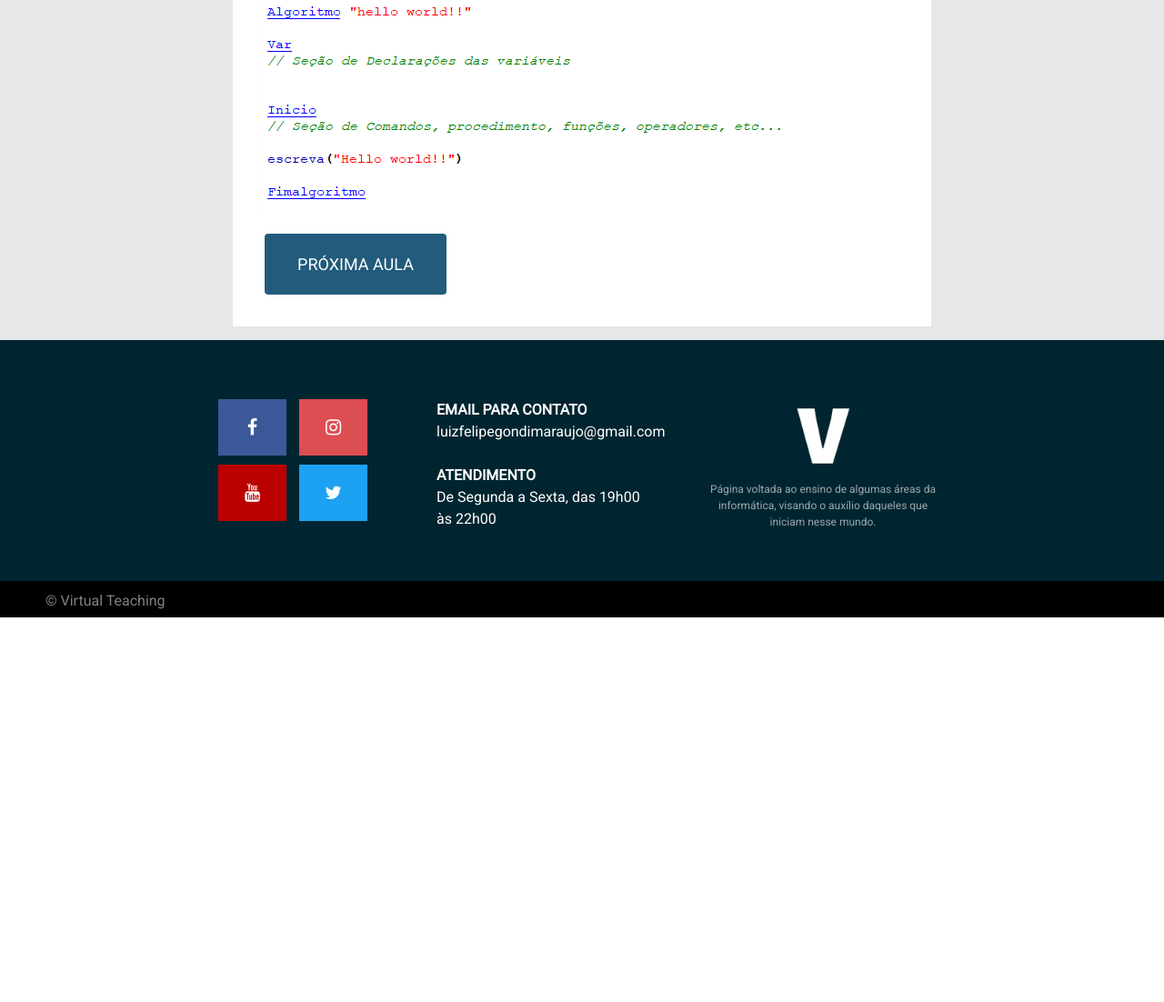
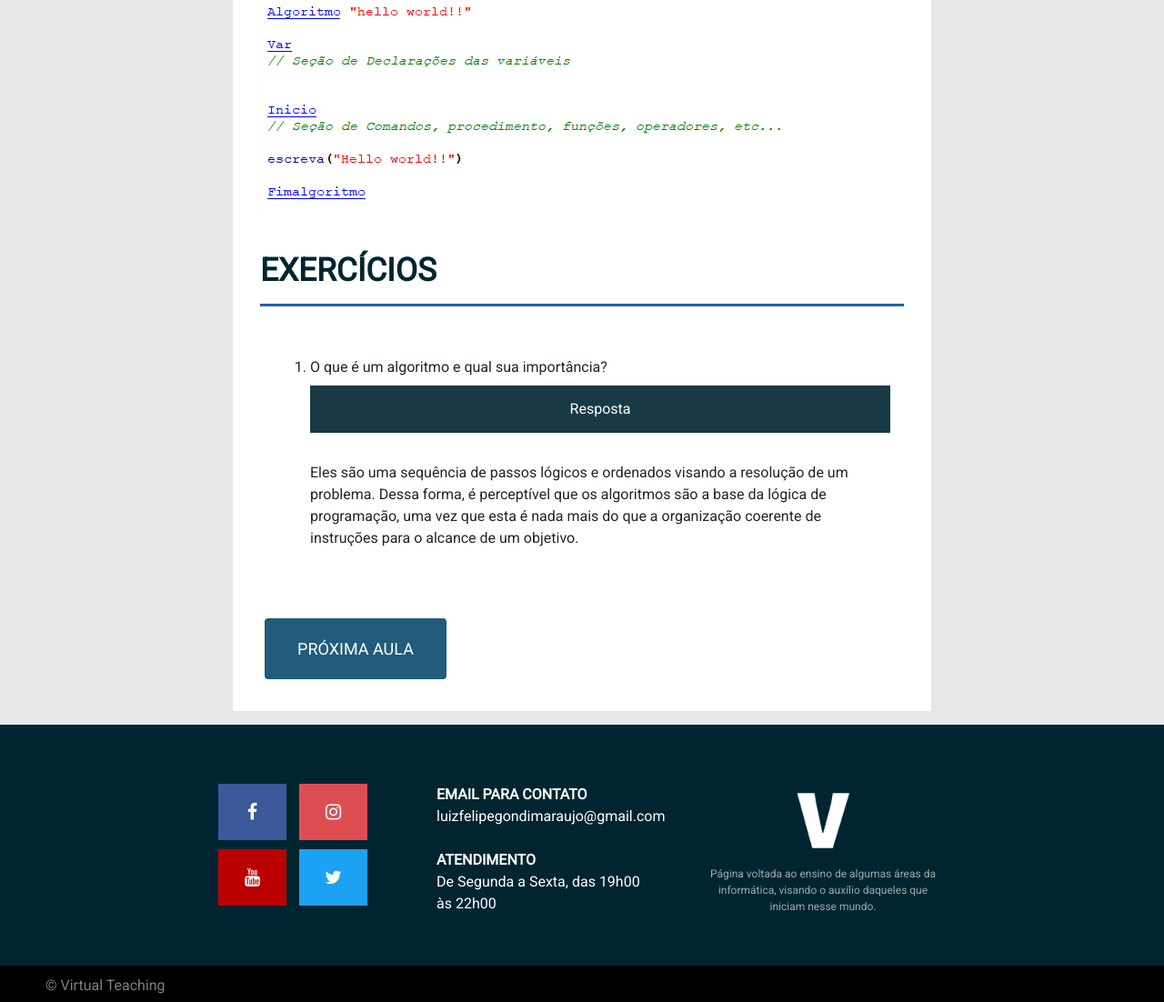
Before and after one commit to LuizFelipeGondim/project-with-flask, a Flask app: page /aula1-logica in a window 1280 px wide. Shown: the part 1888-2990 px from the top of the page at 91% size. Before the commit the page ends 2567 px from the top, so only its background shows below. Run offline with Flask 2, Linux system fonts and the light colour scheme; a user stored in the database is signed in; some libraries are stand-ins or nearby versions.

Commit message:
exercicios add

```diff
--- a/templates/cursos/aula1-logica.html
+++ b/templates/cursos/aula1-logica.html
@@ -59,9 +59,28 @@
 
         <figure class="highlight">
             <pre>
-                <img src="/static/img-curso/hello-world.png" alt=""> <br/>
+                <img src="/static/img/img-curso/hello-world.png" alt=""> <br/>
             </pre>
         </figure>
+        <br/>
+        <h1 class="titulo_curso">EXERCÍCIOS</h1>
+        <hr> <br/>
+
+        <div class="lista-curso">
+            <ol>
+                <li>O que é um algoritmo e qual sua importância? <br/>
+                    <button type="button" class="collapsible">Resposta</button>
+                    <div class="cont">
+                        <p> <br/> Eles são uma sequência de passos lógicos e ordenados visando a resolução
+                            de um problema. Dessa forma, é perceptível que os algoritmos são a base da
+                            lógica de programação, uma vez que esta é nada mais do que a organização
+                            coerente de instruções para o alcance de um objetivo. </p>
+                    </div>
+                </li> <br/>
+
+            </ol>
+        </div>
+
         <a href="{{url_for('aula2L')}}"><button class="button"><span>PRÓXIMA AULA </span></button></a>
     </div>
 
```
